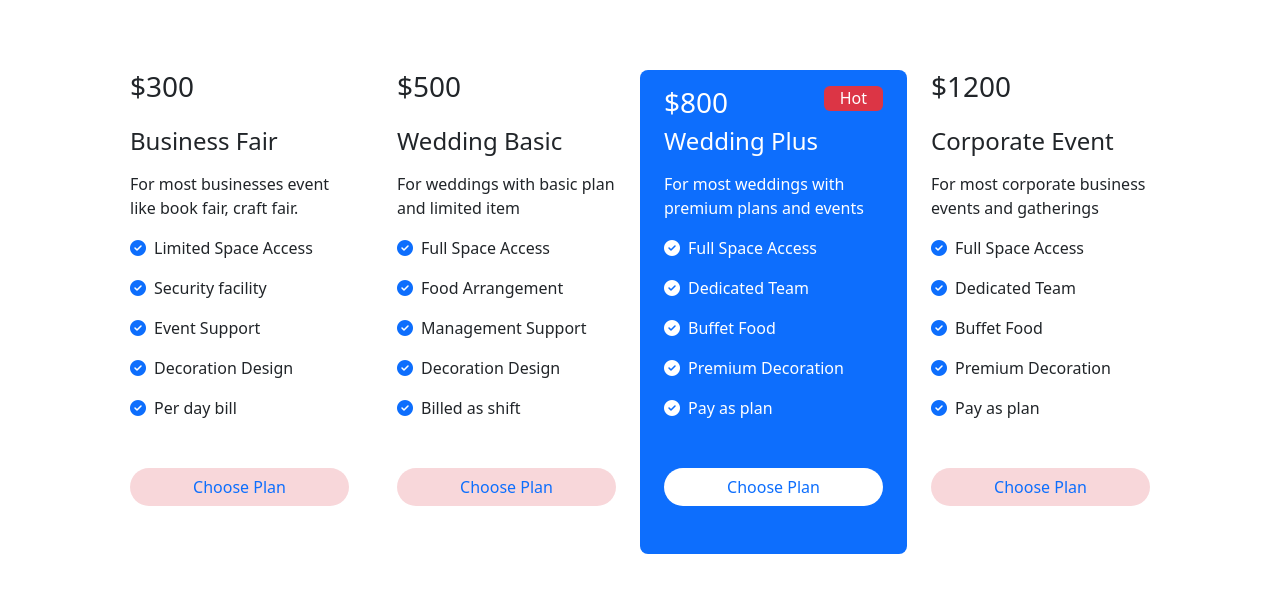
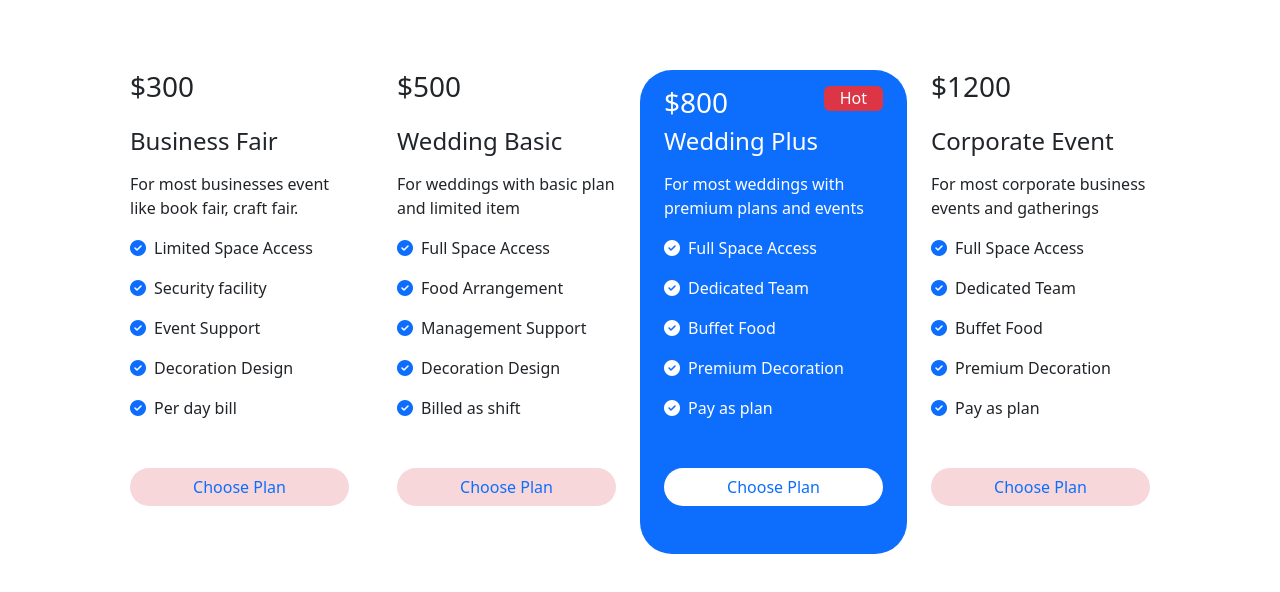
Before and after one commit to Barshonwebdev/Convention-Center, a plain HTML site: page index.html in a window 1280 px wide. Shown: the part 1181-1773 px from the top of the page. Drawn offline with nearby package versions, Linux system fonts and the light colour scheme.

Commit message:
packages updated

```diff
--- a/index.html
+++ b/index.html
@@ -144,7 +144,7 @@
                     <div class="d-flex justify-content-center my-5 rounded-pill bg-danger-subtle "><button class="btn text-primary ">Choose
                             Plan</button></div>
                 </div>
-                <div class="col bg-primary text-white rounded-3 pt-3">
+                <div class="col bg-primary text-white rounded-5 pt-3">
                     <div class="d-flex justify-content-between"><h3>$800</h3><p class="bg-danger rounded  text-white px-3 ">Hot</p></div>
                     <h4 class=" mb-3">Wedding Plus</h4>
                     <p>For most weddings with premium plans and events</p>
```
